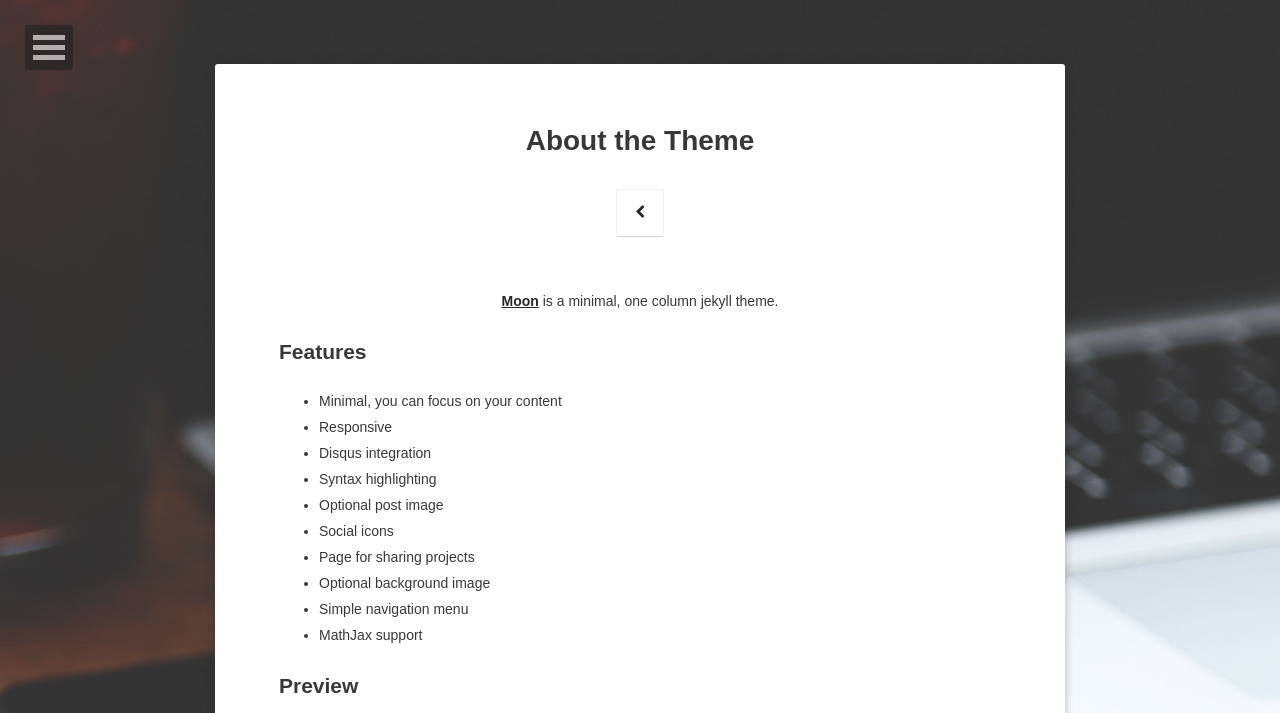
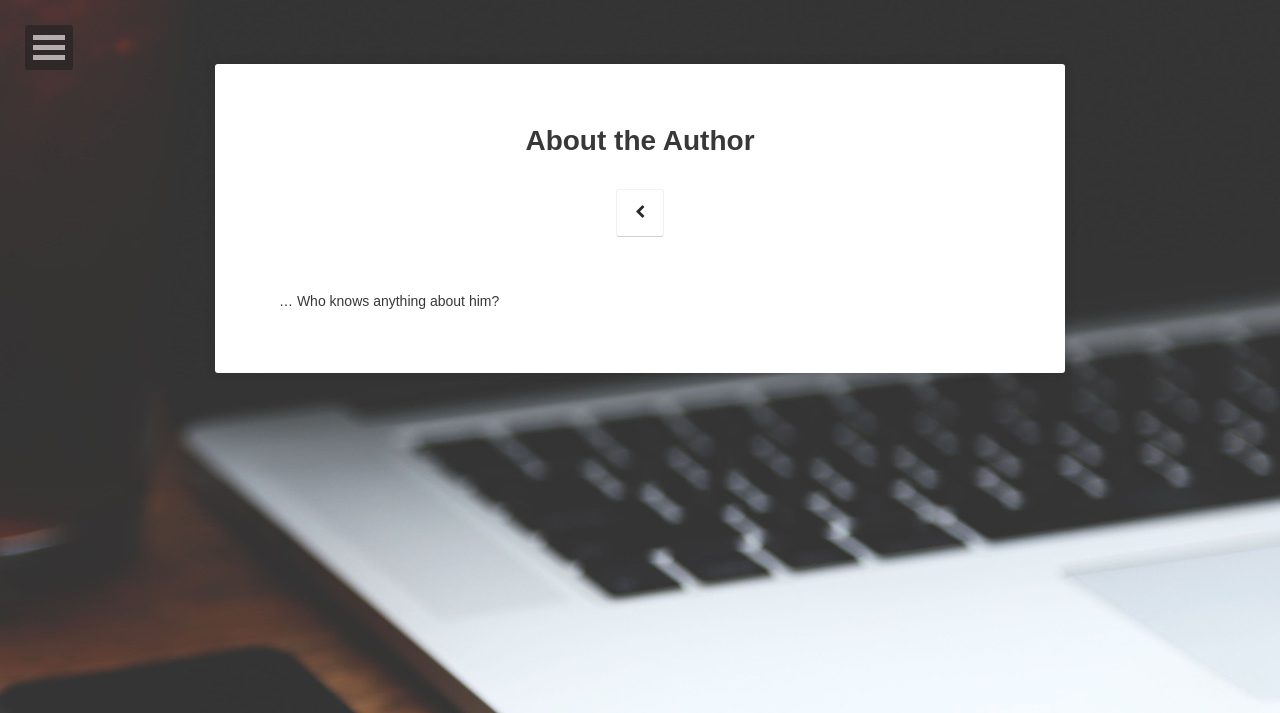
Before and after one commit to garyyau/blog, a Jekyll site: the page built from about/index.md, in a window 1280 px wide. Shown: the top 713 px of the page. Built offline with Jekyll 4.4.1, drawn with Linux system fonts in a browser that asks for light colours; some web fonts are replaced; comment, search, counter and statistics services are not loaded; some of the changed text lies outside the part shown; grey boxes are pictures that could not be loaded.

Commit message:
Basic updates to customize from base template.

```diff
--- a/_config.yml
+++ b/_config.yml
@@ -1,5 +1,5 @@
 # Site
-title:              Moon
+title:              xd Adventures
 bio:                'Minimal, one column jekyll theme.'
 description:        "Moon is a minimal, one column jekyll theme for your blog."
 reading_time:       true
@@ -7,7 +7,7 @@ words_per_minute:   200
 logo:               'assets/img/logo.png'
 background:         'assets/img/placeholder-big.jpg'
 locale:             en_US
-url:                http://taylantatli.me/Moon
+url:                http://garyyau.github.io/
 
 # Jekyll
 permalink:          /:title/
@@ -25,7 +25,7 @@ sass:
   style:            compressed
 
 # Comments
-disqus_shortname:   taylantatli
+disqus_shortname:   xd-adventures
 
 # Social
 # if you don't have any of social below, comment the line.
@@ -36,25 +36,25 @@ disqus_shortname:   taylantatli
   #ad-client:
   #ad-slot:
 #bing-verify:
-#email:
-twitter:            username
-facebook:           username
-github:             username
-#stackoverflow:      123456/username   from a "http://stackoverflow.com/users/123456/username" link
-#linkedin:           username
+email:              gyau88@gmail.com
+twitter:            gkyaspera
+facebook:           gky.aspera
+github:             garyyau
+#stackoverflow:     123456/username   from a "http://stackoverflow.com/users/123456/username" link
+linkedin:           garyyau
 #xing:              username
-instagram:          username
-#lastfm:             username
-#tumblr:             username
+instagram:          adastraaxd
+#lastfm:            username
+#tumblr:            username
 #pinterest:         username
 #foursquare:        username
-steam:              username
+steam:              adastraa
 #dribbble:          username
-#youtube:            username
+#youtube:           username
 #soundcloud:        username
 #weibo:             username
 #flickr:            username
-#codepen:           username
+codepen:            garyyau
 
 # Gems
 gems:
--- a/about/index.md
+++ b/about/index.md
@@ -1,36 +1,8 @@
 ---
 layout: page
-title: About the Theme
-tags: [about, Jekyll, theme, moon]
-date: 2016-03-21
+title: About the Author
+tags: [about, Jekyll, gary, yau]
+date: 2016-04-21
 ---
 
-<center><a href="http://taylantatli.github.io/Moon"><b>Moon</b></a> is a minimal, one column jekyll theme.</center>
-
-## Features
-* Minimal, you can focus on your content
-* Responsive
-* Disqus integration
-* Syntax highlighting
-* Optional post image
-* Social icons
-* Page for sharing projects
-* Optional background image
-* Simple navigation menu
-* MathJax support
-
-## Preview
-
-{% capture images %}
-    https://cloud.githubusercontent.com/assets/754514/14509720/61c61058-01d6-11e6-93ab-0918515ecd56.png
-    https://cloud.githubusercontent.com/assets/754514/14509716/61ac6c8e-01d6-11e6-879f-8308883de790.png
-{% endcapture %}
-{% include gallery images=images caption="Screenshots of Moon Theme" cols=2 %}
-
-See a [live version of Moon](http://taylantatli.github.io/Moon) hosted on GitHub.
-
-## Getting Started
-
-To learn how to install and use this theme check out the [Setup Guide](http://taylantatli.me/Moon/moon-theme/) for more information.
-
-[Install Moon](https://github.com/TaylanTatli/Moon){: .btn}
+... Who knows anything about him?
```
Also changed, not shown: README.md.
